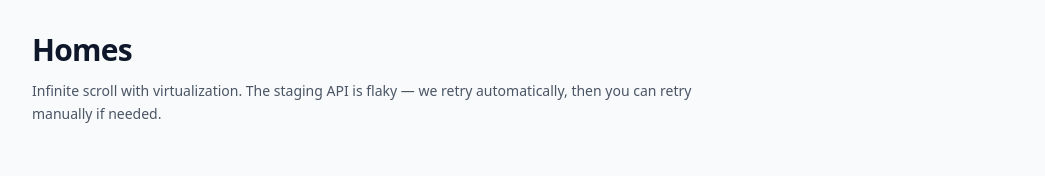
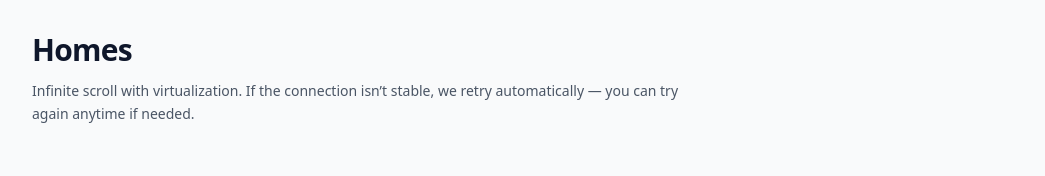
Before and after one commit to Gliezse/HomeVisionChallenge, a React (Vite) app: page / in a window 1280 px wide. Shown: the top 176 px of the page, without its empty margins (112-1157 px from the left). Built offline with nearby package versions, Linux system fonts and the light colour scheme; no server answers.

Commit message:
flaky api language

```diff
--- a/src/components/house/HouseTable.tsx
+++ b/src/components/house/HouseTable.tsx
@@ -180,7 +180,7 @@ export function HouseTable() {
               <div className="w-full max-w-md">
                 <ErrorMessage
                   title="Failed to load more houses"
-                  message="The flaky API did not respond. You can try again manually."
+                  message="We couldn’t load more homes. Please try again."
                 >
                   <Button
                     type="button"
--- a/src/components/layout/SiteHeader.tsx
+++ b/src/components/layout/SiteHeader.tsx
@@ -41,8 +41,8 @@ export function SiteHeader() {
               : "mt-3 max-w-2xl text-sm leading-relaxed opacity-100"
           }`}
         >
-          Infinite scroll with virtualization. The staging API is flaky — we retry
-          automatically, then you can retry manually if needed.
+          Infinite scroll with virtualization. If the connection isn’t stable,
+          we retry automatically — you can try again anytime if needed.
         </p>
       </Container>
     </header>
```
Also changed, not shown: 1 other file (tests, documents, lock files or other folders).
